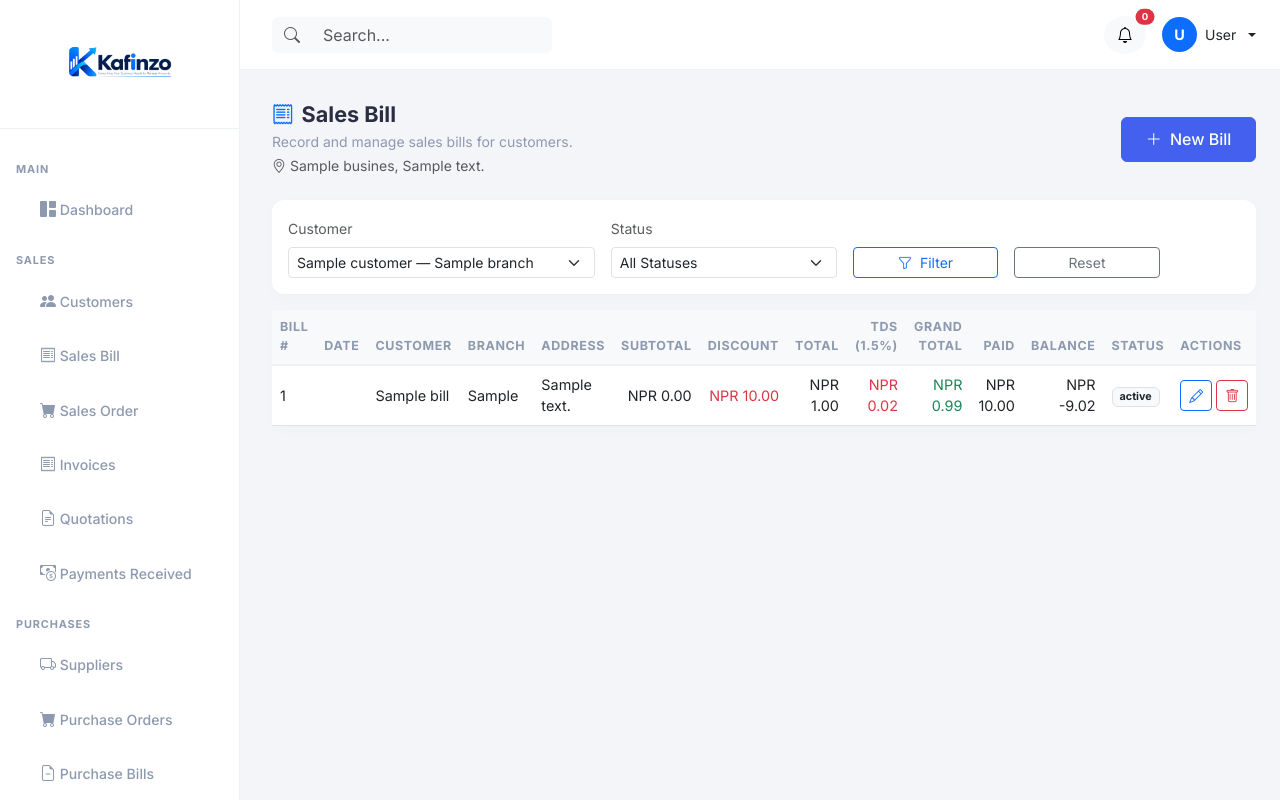
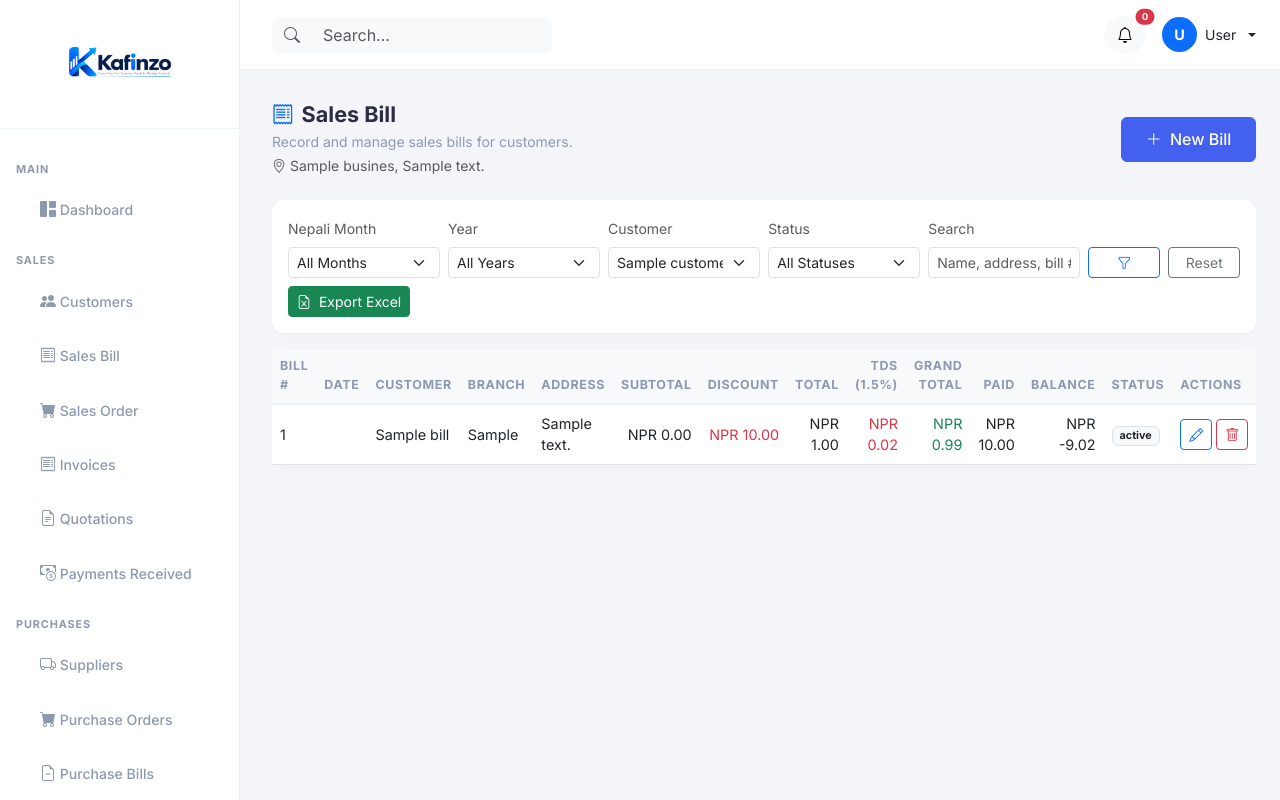
Before and after one commit to nikeshdeula/kafinzo, a PHP site: template views/sales/bills.php in a window 1280 px wide. Run offline with PHP 8.4, Linux system fonts and the light colour scheme; the template is opened without the code that fills it: most values are stand-ins (such as "Sample title", 1, 10 or a date in 2020); data that the repository does not hold is empty; some libraries are stand-ins or nearby versions.

Commit message:
Improve bills list filters: Nepali month, search, Excel export
- Added Nepali month/year dropdown filters
- Added search by customer name, address, bill number
- Added Export Excel button (respects current filters)
- Updated SalesBill model with new filter parameters
- Controller passes Nepali months and years to view
- Export uses styled Excel with company header

```diff
--- a/routes/routes.php
+++ b/routes/routes.php
@@ -25,6 +25,7 @@ $router->post('/sales/bills/create', 'Sales\SalesBillController@create');
 $router->get('/sales/bills/edit', 'Sales\SalesBillController@edit');
 $router->post('/sales/bills/edit', 'Sales\SalesBillController@edit');
 $router->post('/sales/bills/delete', 'Sales\SalesBillController@delete');
+$router->get('/sales/bills/export', 'Sales\SalesBillController@export');
 
 // Sales — Orders
 $router->get('/sales/orders', 'Sales\SalesOrderController@index');
--- a/views/sales/bills.php
+++ b/views/sales/bills.php
@@ -15,8 +15,26 @@
 
 <div class="card mb-3">
     <div class="card-body py-3">
-        <form method="GET" action="/sales/bills" class="row g-3 align-items-end">
-            <div class="col-md-4">
+        <form method="GET" action="/sales/bills" class="row g-2 align-items-end">
+            <div class="col-md-2">
+                <label class="form-label fw-600 small text-muted">Nepali Month</label>
+                <select name="bs_month" class="form-select form-select-sm">
+                    <option value="">All Months</option>
+                    <?php foreach ($nepaliMonths as $m => $name): ?>
+                    <option value="<?= $m ?>" <?= ($bsMonth ?? '') == $m ? 'selected' : '' ?>><?= $name ?></option>
+                    <?php endforeach; ?>
+                </select>
+            </div>
+            <div class="col-md-2">
+                <label class="form-label fw-600 small text-muted">Year</label>
+                <select name="bs_year" class="form-select form-select-sm">
+                    <option value="">All Years</option>
+                    <?php foreach ($years as $y): ?>
+                    <option value="<?= $y ?>" <?= ($bsYear ?? $currentYear) == $y ? 'selected' : '' ?>><?= $y ?></option>
+                    <?php endforeach; ?>
+                </select>
+            </div>
+            <div class="col-md-2">
                 <label class="form-label fw-600 small text-muted">Customer</label>
                 <select name="customer_id" class="form-select form-select-sm">
                     <option value="">All Customers</option>
@@ -25,25 +43,29 @@
                     <?php endforeach; ?>
                 </select>
             </div>
-            <div class="col-md-3">
+            <div class="col-md-2">
                 <label class="form-label fw-600 small text-muted">Status</label>
                 <select name="status" class="form-select form-select-sm">
                     <option value="">All Statuses</option>
-                    <option value="draft" <?= ($status ?? '') === 'draft' ? 'selected' : '' ?>>Draft</option>
-                    <option value="unpaid" <?= ($status ?? '') === 'unpaid' ? 'selected' : '' ?>>Unpaid</option>
-                    <option value="partial" <?= ($status ?? '') === 'partial' ? 'selected' : '' ?>>Partial</option>
-                    <option value="paid" <?= ($status ?? '') === 'paid' ? 'selected' : '' ?>>Paid</option>
-                    <option value="overdue" <?= ($status ?? '') === 'overdue' ? 'selected' : '' ?>>Overdue</option>
-                    <option value="cancelled" <?= ($status ?? '') === 'cancelled' ? 'selected' : '' ?>>Cancelled</option>
+                    <?php foreach (['draft'=>'Draft','unpaid'=>'Unpaid','partial'=>'Partial','paid'=>'Paid','overdue'=>'Overdue','cancelled'=>'Cancelled'] as $v => $l): ?>
+                    <option value="<?= $v ?>" <?= ($status ?? '') === $v ? 'selected' : '' ?>><?= $l ?></option>
+                    <?php endforeach; ?>
                 </select>
             </div>
             <div class="col-md-2">
-                <button type="submit" class="btn btn-outline-primary btn-sm w-100"><i class="bi bi-funnel me-1"></i> Filter</button>
+                <label class="form-label fw-600 small text-muted">Search</label>
+                <input type="text" name="search" class="form-control form-control-sm" placeholder="Name, address, bill #" value="<?= htmlspecialchars($search ?? '') ?>">
             </div>
-            <div class="col-md-2">
+            <div class="col-md-1">
+                <button type="submit" class="btn btn-outline-primary btn-sm w-100"><i class="bi bi-funnel"></i></button>
+            </div>
+            <div class="col-md-1">
                 <a href="/sales/bills" class="btn btn-outline-secondary btn-sm w-100">Reset</a>
             </div>
         </form>
+        <div class="mt-2">
+            <a href="/sales/bills/export<?= http_build_query(array_filter(['customer_id'=>$customer_id??'', 'status'=>$status??'', 'bs_year'=>$bsYear??'', 'bs_month'=>$bsMonth??'', 'search'=>$search??''])) ?>" class="btn btn-success btn-sm"><i class="bi bi-file-earmark-excel me-1"></i> Export Excel</a>
+        </div>
     </div>
 </div>
 
```
Also changed, not shown: app/Controllers/Sales/SalesBillController.php (+52 -2 lines), app/Models/SalesBill.php (+15 -1 lines).
